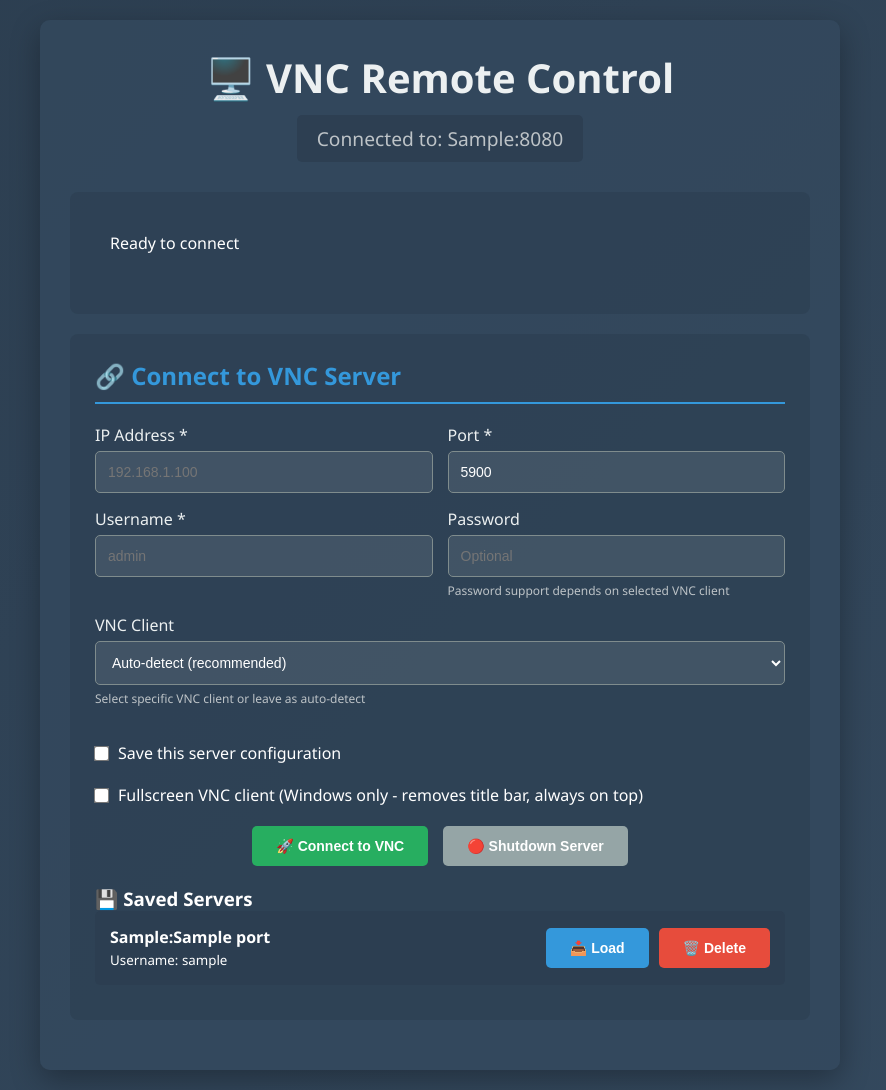
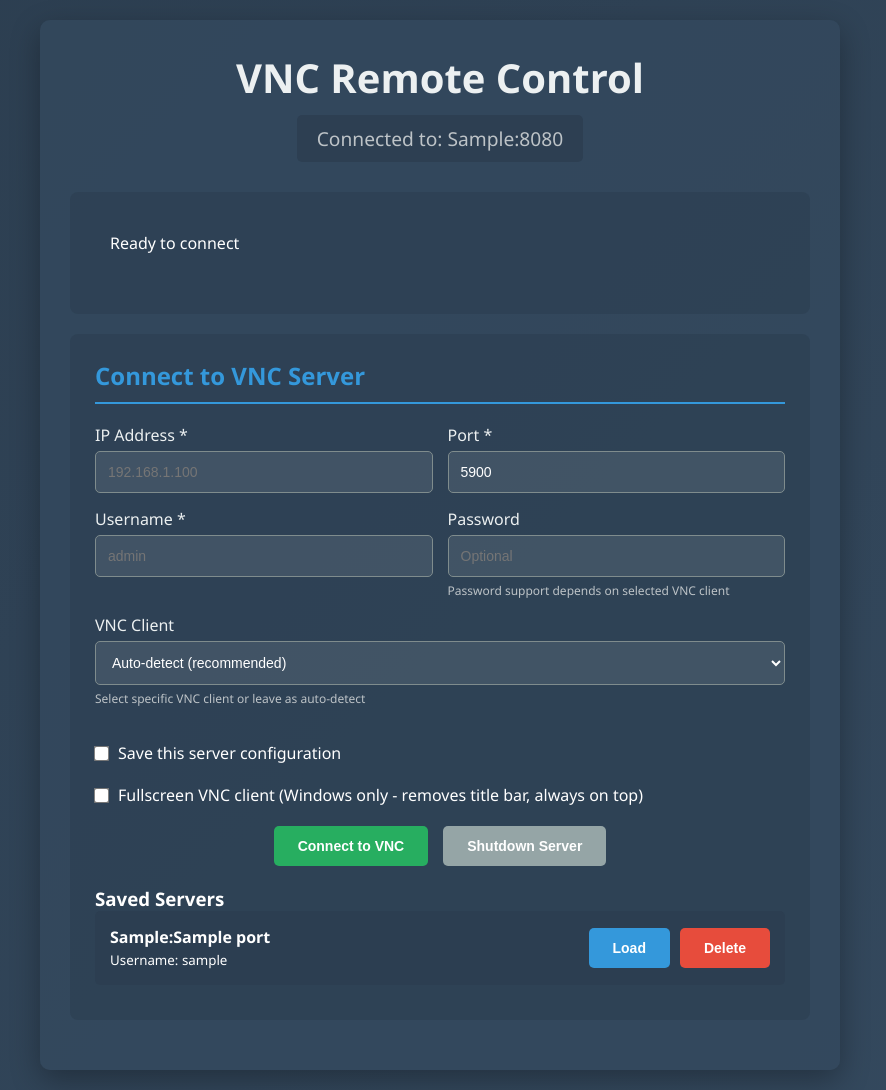
Before and after one commit to zlc1004/VNCClientServer, a Python web app: template templates/index.html in a window 1280 px wide. Shown: the whole page, without its empty margins (200-1086 px from the left). Run offline with Jinja, Linux system fonts and the light colour scheme; the template is opened without the code that fills it: most values are stand-ins (such as "Sample title", 1, 10 or a date in 2020); some libraries are stand-ins or nearby versions.

Commit message:
fix(cli_vnc_connector.py): update fullscreen mode handling and error messages

```diff
--- a/gui_app.py
+++ b/gui_app.py
@@ -113,13 +113,13 @@ class VNCQRApp:
                 print("Available VNC clients:")
                 for client in available_clients:
                     if isinstance(client, dict):
-                        password_support = "✓" if client.get('supports_password') else "✗"
+                        password_support = "YES" if client.get('supports_password') else "NO"
                         print(f"  - {client['name']} (Password: {password_support})")
                     else:
                         print(f"  - {client}")
             else:
                 info_text = "No VNC clients detected - Install a VNC client"
-                print("⚠️ No VNC clients found on system")
+                print("WARNING: No VNC clients found on system")
                 print("Please install one of the following:")
                 print("  Windows: TightVNC, RealVNC Viewer, UltraVNC")
                 print("  macOS: Built-in Screen Sharing (vnc:// URLs)")
--- a/templates/index.html
+++ b/templates/index.html
@@ -270,7 +270,7 @@
 <body>
     <div class="container">
         <div class="header">
-            <h1>🖥️ VNC Remote Control</h1>
+            <h1>VNC Remote Control</h1>
             <div class="ip-info">
                 Connected to: {{ local_ip }}:8080
             </div>
@@ -285,7 +285,7 @@
 
         <!-- VNC Connection Section -->
         <div class="section" id="vncSection">
-            <h2>🔗 Connect to VNC Server</h2>
+            <h2>Connect to VNC Server</h2>
             <form id="vncForm">
                 <div class="form-row">
                     <div class="form-group">
@@ -326,15 +326,15 @@
                     <label for="fullscreenMode">Fullscreen VNC client (Windows only - removes title bar, always on top)</label>
                 </div>
                 <div class="button-group">
-                    <button type="submit" class="btn btn-success" id="connectBtn">🚀 Connect to VNC</button>
-                    <button type="button" class="btn btn-danger" id="disconnectBtn" onclick="disconnectVNC()" style="display: none;">❌ Disconnect</button>
-                    <button type="button" class="btn btn-secondary" onclick="shutdownServer()">🔴 Shutdown Server</button>
+                    <button type="submit" class="btn btn-success" id="connectBtn">Connect to VNC</button>
+                    <button type="button" class="btn btn-danger" id="disconnectBtn" onclick="disconnectVNC()" style="display: none;">Disconnect</button>
+                    <button type="button" class="btn btn-secondary" onclick="shutdownServer()">Shutdown Server</button>
                 </div>
             </form>
 
             <!-- Saved Servers -->
             <div class="saved-servers" id="savedServers">
-                <h3>💾 Saved Servers</h3>
+                <h3>Saved Servers</h3>
                 <div id="savedServersList">
                     {% for server in saved_servers %}
                     <div class="server-item">
@@ -343,8 +343,8 @@
                             <small>Username: {{ server.username }}</small>
                         </div>
                         <div class="server-actions">
-                            <button class="btn btn-primary btn-sm" onclick="loadServer('{{ server.ip }}', {{ server.port }}, '{{ server.username }}')">📥 Load</button>
-                            <button class="btn btn-danger btn-sm" onclick="deleteServer('{{ server.ip }}', {{ server.port }})">🗑️ Delete</button>
+                            <button class="btn btn-primary btn-sm" onclick="loadServer('{{ server.ip }}', {{ server.port }}, '{{ server.username }}')">Load</button>
+                            <button class="btn btn-danger btn-sm" onclick="deleteServer('{{ server.ip }}', {{ server.port }})">Delete</button>
                         </div>
                     </div>
                     {% endfor %}
@@ -354,14 +354,14 @@
 
         <!-- Connected State -->
         <div class="section" id="connectedSection" style="display: none;">
-            <h2>🖥��� VNC Connected</h2>
+            <h2>VNC Connected</h2>
             <div class="alert alert-success">
                 <strong>VNC session is active on the desktop!</strong><br>
                 Use the desktop application to interact with the remote computer.
             </div>
             <div class="button-group">
-                <button type="button" class="btn btn-danger" onclick="disconnectVNC()">❌ Disconnect VNC</button>
-                <button type="button" class="btn btn-secondary" onclick="shutdownServer()">🔴 Shutdown Server</button>
+                <button type="button" class="btn btn-danger" onclick="disconnectVNC()">Disconnect VNC</button>
+                <button type="button" class="btn btn-secondary" onclick="shutdownServer()">Shutdown Server</button>
             </div>
         </div>
 
--- a/web_server.py
+++ b/web_server.py
@@ -166,5 +166,5 @@ class WebServer:
                 print(f"Failed {host}:{port} - {e}")
                 continue
         else:
-            print("❌ Could not start web server on any host/port combination")
+            print("ERROR: Could not start web server on any host/port combination")
             print("Web interface will not be available")
```
Also changed, not shown: cli_vnc_connector.py (+5 -5 lines), startup_utility.py (+6 -6 lines), 2 other files.
